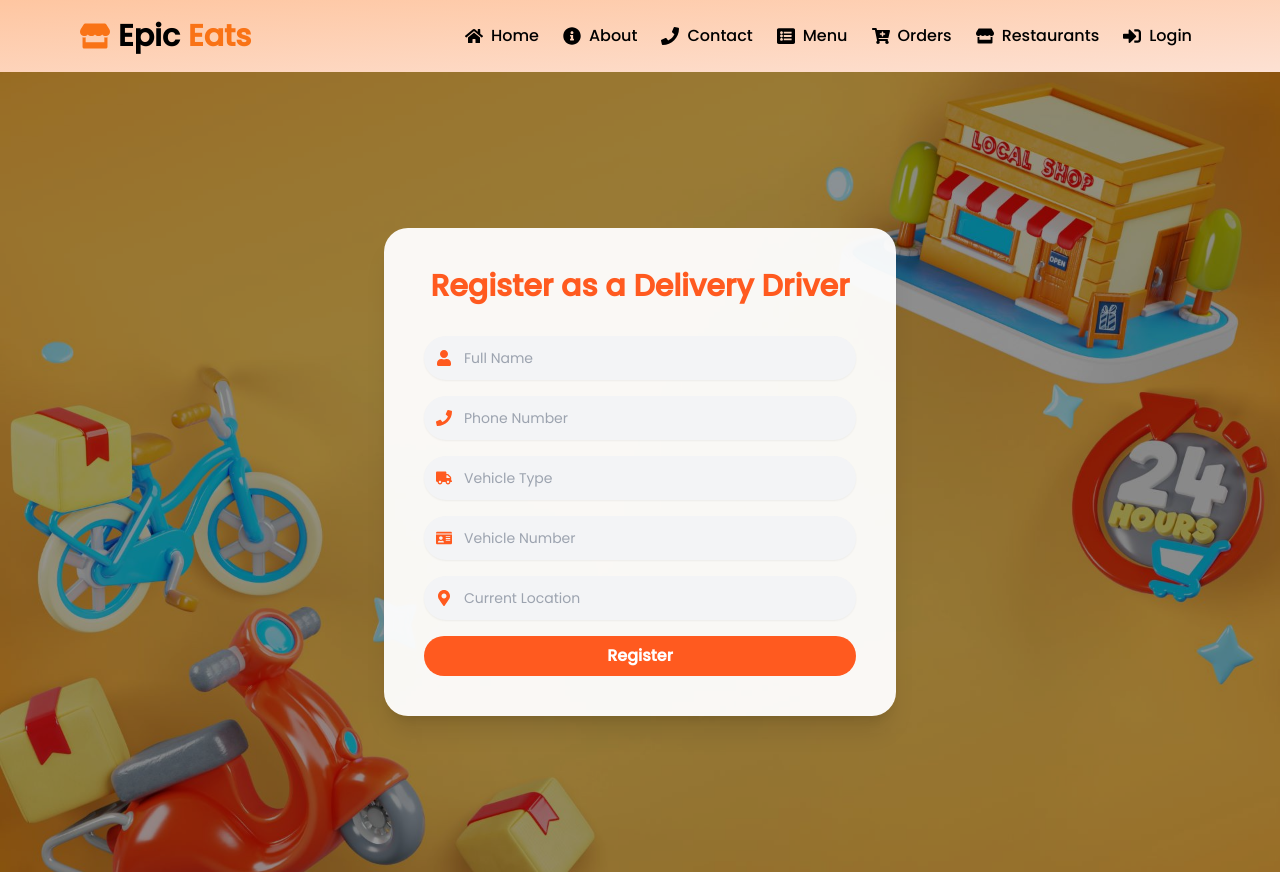
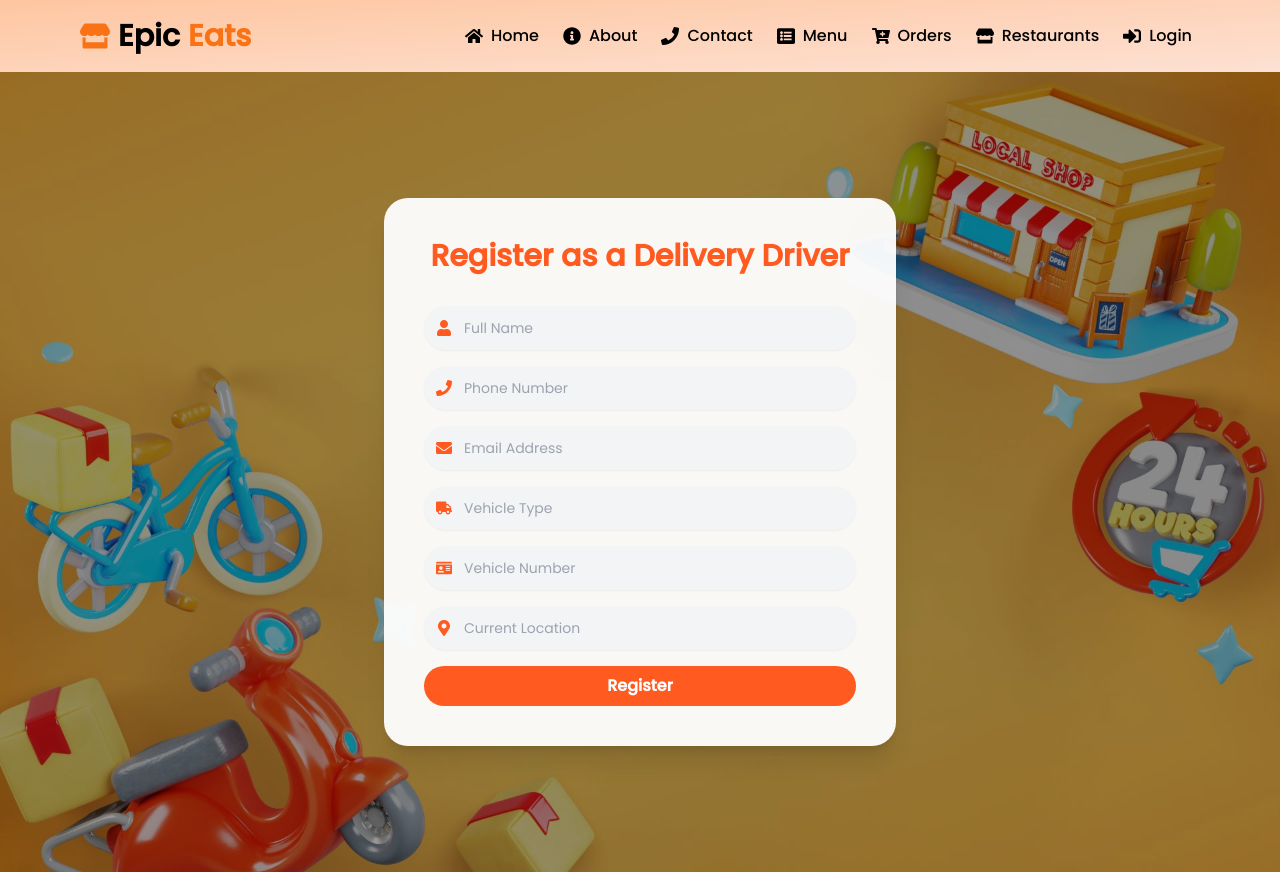
Before and after one commit to AkilaIshanMeegoda/Food-Site-Frontend, a React (Vite) app: page /driver-register in a window 1280 px wide. Built offline with nearby package versions, Linux system fonts and the light colour scheme.

Commit message:
add email field

```diff
--- a/src/pages/delivery_personnel/DeliveryRegistrationForm.jsx.jsx
+++ b/src/pages/delivery_personnel/DeliveryRegistrationForm.jsx.jsx
@@ -6,6 +6,7 @@ import {
   FaTruck,
   FaMapMarkerAlt,
   FaIdCard,
+  FaEnvelope
 } from "react-icons/fa";
 import { Footer } from "flowbite-react";
 import homeImage from "../../images/delivery.jpg";
@@ -18,6 +19,7 @@ const DeliveryRegistrationForm = () => {
   const [formData, setFormData] = useState({
     name: "",
     phone: "",
+    email: "",
     vehicleType: "",
     vehicleNumber: "",
     currentLocation: "",
@@ -61,6 +63,7 @@ const DeliveryRegistrationForm = () => {
   const fields = [
     { name: "name", placeholder: "Full Name", icon: <FaUser /> },
     { name: "phone", placeholder: "Phone Number", icon: <FaPhone /> },
+    { name: "email", placeholder: "Email Address", icon: <FaEnvelope  /> },
     { name: "vehicleType", placeholder: "Vehicle Type", icon: <FaTruck /> },
     {
       name: "vehicleNumber",
```
